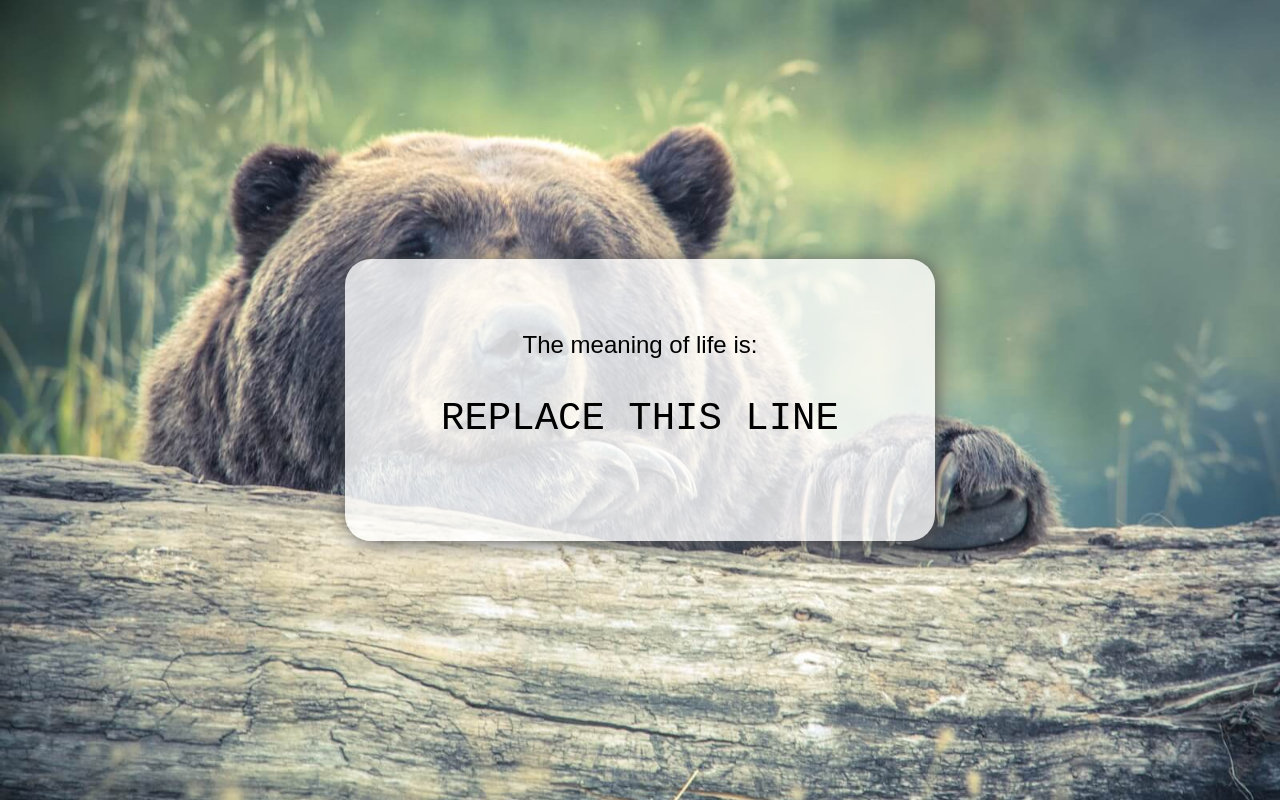
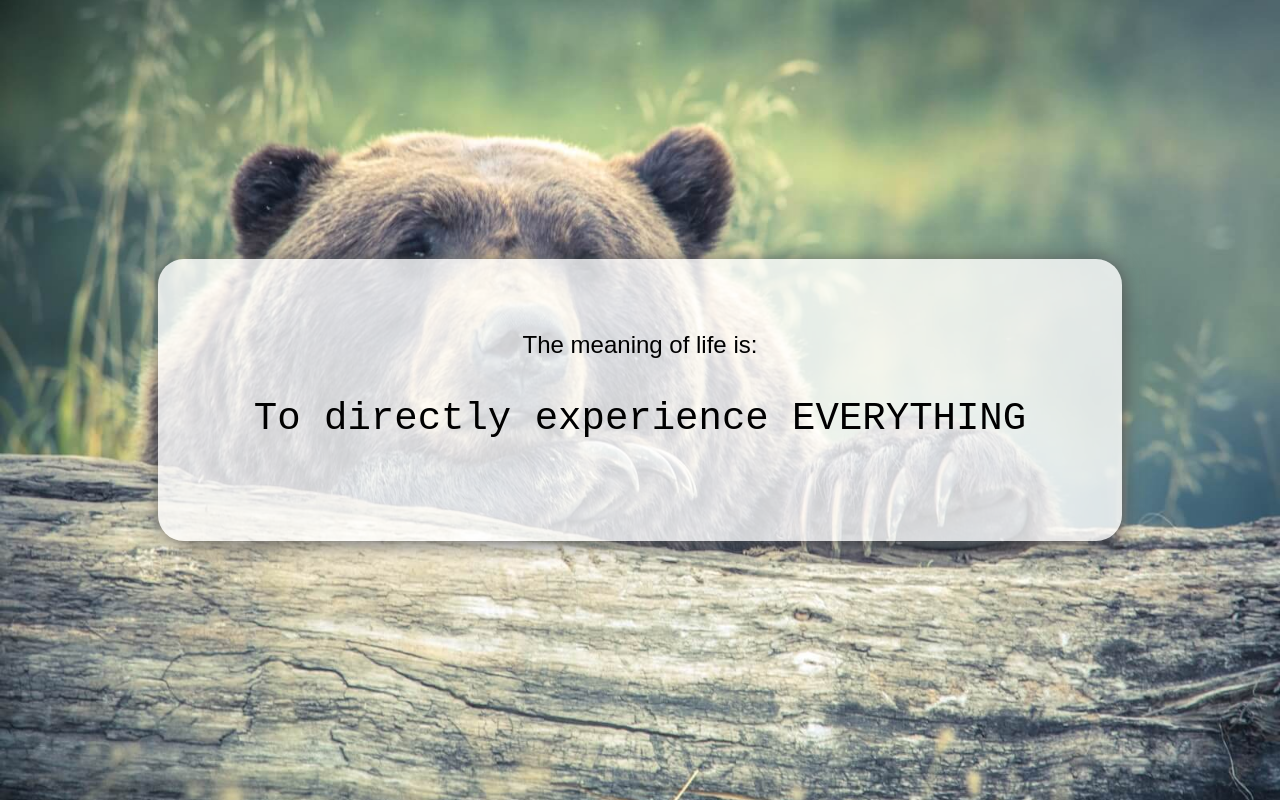
Before and after one commit to CodecoolGlobal/github-pages-general-biopsysocspi, a plain HTML site: page index.html in a window 1280 px wide. Drawn offline with nearby package versions, Linux system fonts and the light colour scheme.

Commit message:
Gave meaning to life

```diff
--- a/index.html
+++ b/index.html
@@ -10,7 +10,7 @@
 <div class="container">
     <div class="box">
         <p>The meaning of life is:</p>
-        <p>REPLACE THIS LINE</p>
+        <p>To directly experience EVERYTHING</p>
     </div>
 </div>
 </body>
```
